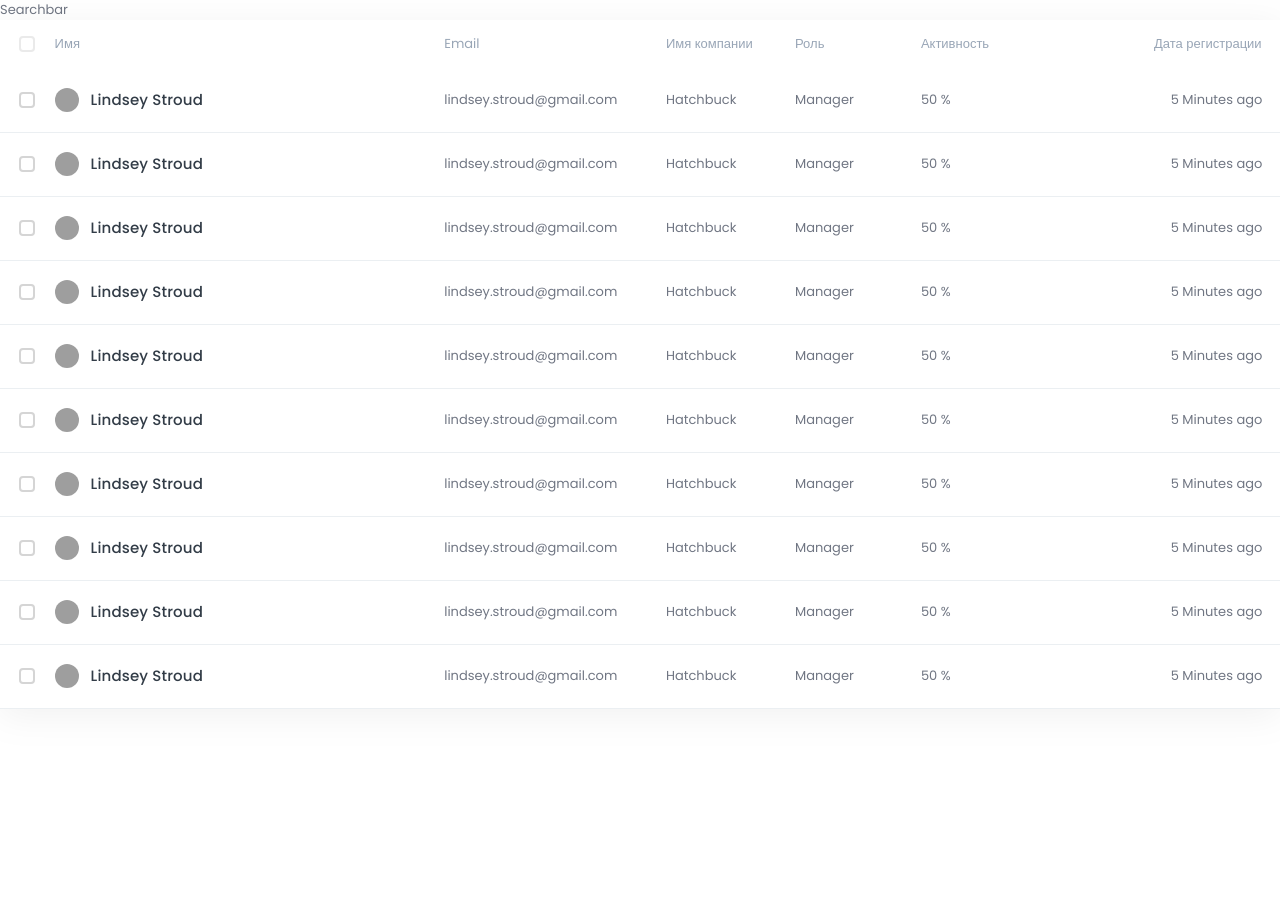
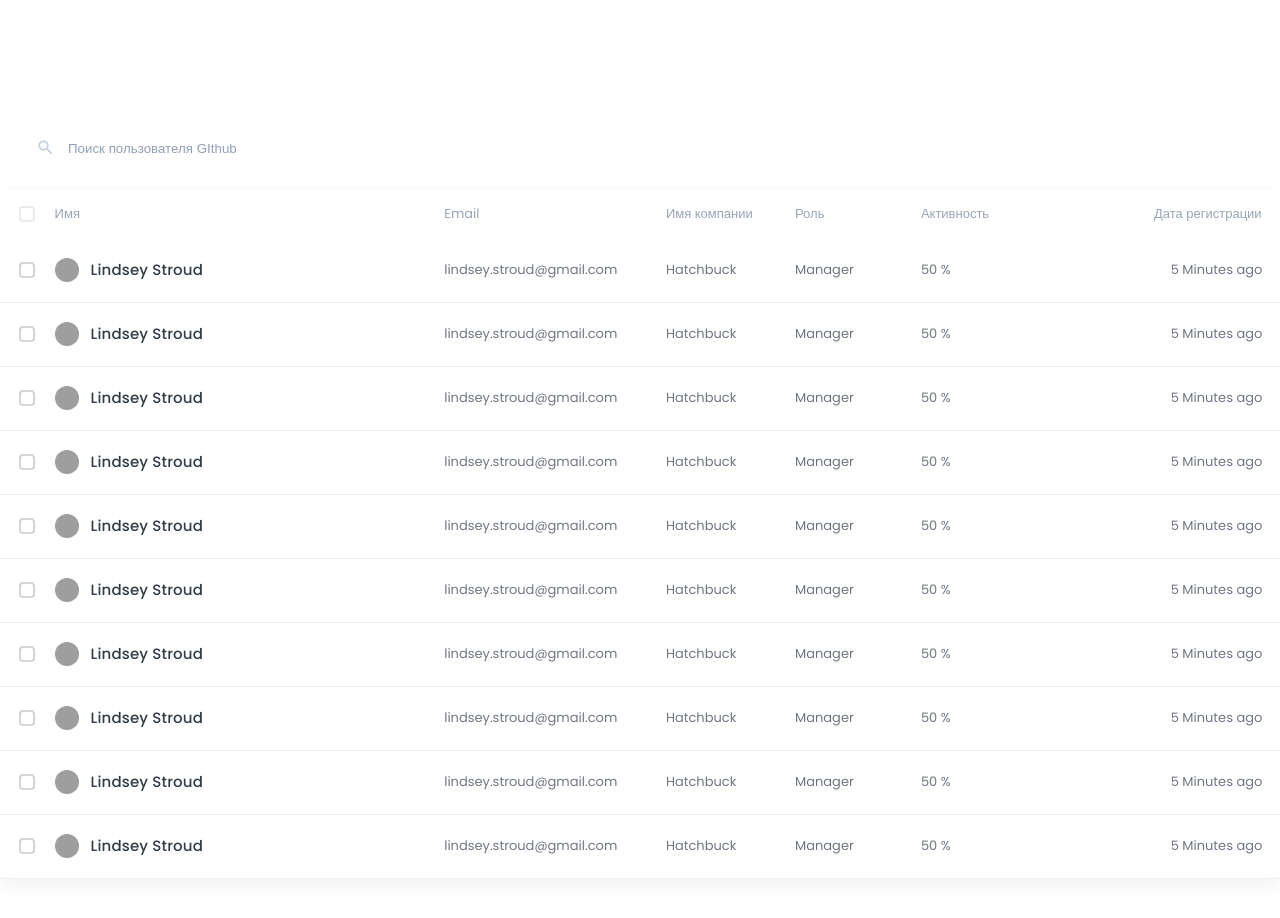
Before and after one commit to dymov-ant/github-users, a React (Create React App) app: page / in a window 1280 px wide. Shown: the top 918 px of the page. Before the commit the page ends 800 px from the top, so only its background shows below. Built offline with nearby package versions, Linux system fonts and the light colour scheme; grey boxes are pictures that could not be loaded.

Commit message:
Сверстал searchbar

```diff
--- a/src/components/list/_list.scss
+++ b/src/components/list/_list.scss
@@ -2,12 +2,12 @@
   width: 100%;
   background-color: $white;
   border-collapse: collapse;
-  filter: drop-shadow(0px 6px 18px rgba(0, 0, 0, 0.06));
+  //filter: drop-shadow(0px 6px 18px rgba(0, 0, 0, 0.06));
+  box-shadow: 0 6px 18px rgba(0, 0, 0, 0.06);
   &__header {
     height: 48px;
     & th {
       text-align: left;
-      vertical-align: center;
       font-weight: 400;
       color: $dark_blue;
       opacity: 0.5;
--- a/src/components/searchbar/_searchbar.scss
+++ b/src/components/searchbar/_searchbar.scss
@@ -0,0 +1,24 @@
+.searchbar {
+  position: relative;
+  height: 60px;
+  background-color: $white;
+
+  &__img {
+    position: absolute;
+    top: 22px;
+    left: 38px;
+    width: 15px;
+    height: 15px;
+  }
+  &__input {
+    width: 100%;
+    height: 100%;
+    color: $gray;
+    border: none;
+    outline: none;
+    padding: 21px 68px;
+    &::placeholder {
+      color: $gray
+    }
+  }
+}
--- a/src/components/searchbar/index.tsx
+++ b/src/components/searchbar/index.tsx
@@ -1,9 +1,14 @@
 import React, {FC} from "react"
+import searchIcon from "./searchIcon.svg"
 
 const Searchbar: FC = () => {
   return (
-    <div>
-      Searchbar
+    <div className="searchbar list-page__searchbar">
+      <img className="searchbar__img" src={searchIcon} alt=""/>
+      <input
+        className="searchbar__input"
+        type="text"
+      placeholder="Поиск пользователя GIthub"/>
     </div>
   )
 }
--- a/src/index.scss
+++ b/src/index.scss
@@ -18,6 +18,7 @@ body {
   font-family: 'Poppins', sans-serif;
   font-size: 13px;
   color: $table_gray;
+  background-color: $white;
 }
 
 .container {
--- a/src/pages/listPage/_listPage.scss
+++ b/src/pages/listPage/_listPage.scss
@@ -1,3 +1,7 @@
 .list-page {
-
+  padding-top: 118px;
+  padding-bottom: 50px;
+  &__searchbar {
+    margin-bottom: 12px;
+  }
 }
```
Also changed, not shown: src/components/searchbar/searchIcon.svg (added).
